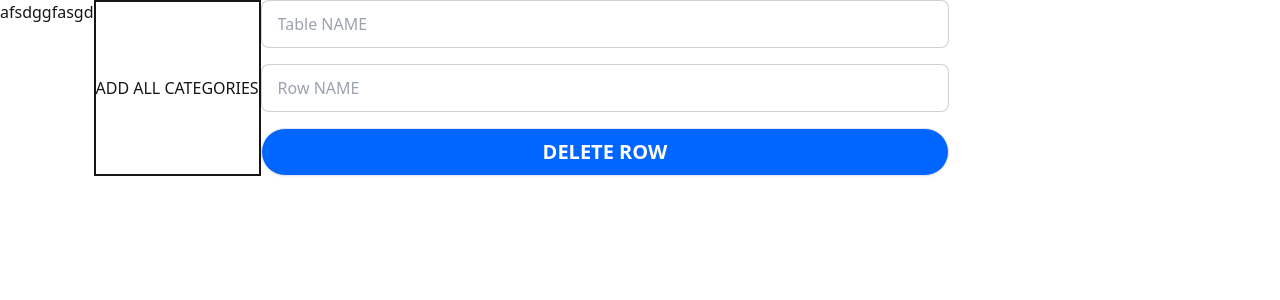
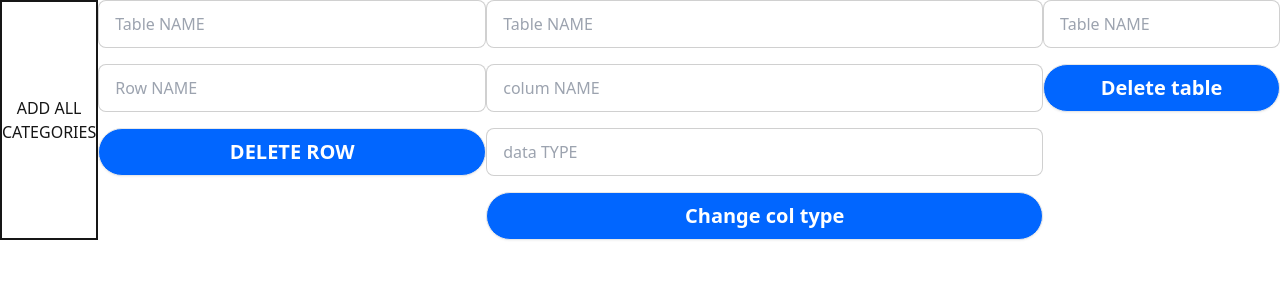
Before and after one commit to Munkhuu-u/expense-fe, a Next.js app: page /dbActions in a window 1280 px wide. Shown: the top 300 px of the page. Built offline with nearby package versions, Linux system fonts and the light colour scheme.

Commit message:
classwork

```diff
--- a/src/components/SignUp.jsx
+++ b/src/components/SignUp.jsx
@@ -2,15 +2,19 @@ import { useRouter } from "next/router";
 import { v4 as uuidv4 } from "uuid";
 import { Logo } from "../icons";
 
-export const SignUp = ({ showLoader, setShowLoader, setNewID }) => {
+export const SignUp = ({
+  showLoader,
+  setShowLoader,
+  signupDuplicate,
+  setSignupDuplicate,
+}) => {
   const router = useRouter();
 
   const AddUserURL = "http://localhost:3001/addUser";
 
   async function handlerSignUp(e) {
+    e.preventDefault();
     setShowLoader("loader");
-
-    e.preventDefault();
 
     const data = {
       name: e.target.Name.value,
@@ -18,8 +22,6 @@ export const SignUp = ({ showLoader, setShowLoader, setNewID }) => {
       password: e.target.Password.value,
       id: uuidv4(),
     };
-
-    setNewID(data.id);
 
     const options = {
       method: "POST",
@@ -30,7 +32,17 @@ export const SignUp = ({ showLoader, setShowLoader, setNewID }) => {
     };
 
     const fetchData = await fetch(AddUserURL, options);
+    console.log("fetchData: ", fetchData);
     const fetchJSON = await fetchData.json();
+    console.log("fetchJSON: ", fetchJSON);
+    if (fetchJSON.message == "SUCCESS") {
+      localStorage.setItem("userID", data.id);
+      setSignupDuplicate(false);
+      setShowLoader("step1");
+    } else {
+      setShowLoader("signup");
+      setSignupDuplicate(true);
+    }
   }
 
   return (
@@ -88,6 +100,9 @@ export const SignUp = ({ showLoader, setShowLoader, setNewID }) => {
             Sign In
           </span>
         </div>
+        <div className={`text-error ${signupDuplicate ? "block" : "hidden"}`}>
+          Your email duplicated, please use another email
+        </div>
       </div>
       <div className="w-1/2 bg-primary"></div>
     </div>
--- a/src/icons/Eye.jsx
+++ b/src/icons/Eye.jsx
@@ -12,8 +12,8 @@ export function Eye() {
         fill="#94A3B8"
       />
       <path
-        fill-rule="evenodd"
-        clip-rule="evenodd"
+        fillRule="evenodd"
+        clipRule="evenodd"
         d="M0.664255 10.5904C0.517392 10.2087 0.517518 9.78563 0.66461 9.40408C2.10878 5.65788 5.7433 3 9.99859 3C14.256 3 17.892 5.66051 19.3347 9.40962C19.4816 9.79127 19.4814 10.2144 19.3344 10.5959C17.8902 14.3421 14.2557 17 10.0004 17C5.74298 17 2.10698 14.3395 0.664255 10.5904ZM14.0004 10C14.0004 12.2091 12.2095 14 10.0004 14C7.79123 14 6.00037 12.2091 6.00037 10C6.00037 7.79086 7.79123 6 10.0004 6C12.2095 6 14.0004 7.79086 14.0004 10Z"
         fill="#94A3B8"
       />
--- a/src/icons/LeftArrow.jsx
+++ b/src/icons/LeftArrow.jsx
@@ -8,8 +8,8 @@ export function LeftArrow() {
       xmlns="http://www.w3.org/2000/svg"
     >
       <path
-        fill-rule="evenodd"
-        clip-rule="evenodd"
+        fillRule="evenodd"
+        clipRule="evenodd"
         d="M12.7906 5.23017C13.0777 5.52875 13.0684 6.00353 12.7698 6.29063L8.83208 10L12.7698 13.7094C13.0684 13.9965 13.0777 14.4713 12.7906 14.7698C12.5035 15.0684 12.0287 15.0777 11.7302 14.7906L7.23017 10.5406C7.08311 10.3992 7 10.204 7 10C7 9.79599 7.08311 9.60078 7.23017 9.45938L11.7302 5.20938C12.0287 4.92228 12.5035 4.93159 12.7906 5.23017Z"
         fill="#0F172A"
       />
--- a/src/icons/RightArrow.jsx
+++ b/src/icons/RightArrow.jsx
@@ -8,8 +8,8 @@ export function RightArrow() {
       xmlns="http://www.w3.org/2000/svg"
     >
       <path
-        fill-rule="evenodd"
-        clip-rule="evenodd"
+        fillRule="evenodd"
+        clipRule="evenodd"
         d="M7.20938 14.7698C6.92228 14.4713 6.93159 13.9965 7.23017 13.7094L11.1679 10L7.23017 6.29062C6.93159 6.00353 6.92228 5.52875 7.20938 5.23017C7.49647 4.93159 7.97125 4.92228 8.26983 5.20937L12.7698 9.45937C12.9169 9.60078 13 9.79599 13 10C13 10.204 12.9169 10.3992 12.7698 10.5406L8.26983 14.7906C7.97125 15.0777 7.49647 15.0684 7.20938 14.7698Z"
         fill="#0F172A"
       />
--- a/src/pages/dbActions.js
+++ b/src/pages/dbActions.js
@@ -47,10 +47,49 @@ async function handlerDeleteRow(e) {
   const fetchJSON = await fetchData.json();
 }
 
+async function handlerChangeDataType(e) {
+  e.preventDefault();
+  const AddCategoryURL = "http://localhost:3001/change-row-type";
+  console.log("e: ", e.target.table.value);
+  const data = {
+    tableName: e.target.table.value,
+    columnName: e.target.col.value,
+    type: e.target.type.value,
+  };
+
+  console.log("data: ", data);
+  const options = {
+    method: "POST",
+    headers: {
+      "Content-Type": "application/json",
+    },
+    body: JSON.stringify(data),
+  };
+
+  const fetchData = await fetch(AddCategoryURL, options);
+  const fetchJSON = await fetchData.json();
+}
+
+async function handlerDeleteTable(e) {
+  e.preventDefault();
+  const DelteTableURL = "http://localhost:3001/delete-table";
+
+  const options = {
+    method: "POST",
+    headers: {
+      "Content-Type": "application/json",
+    },
+    body: JSON.stringify({ tableName: e.target.table.value }),
+  };
+
+  const fetchData = await fetch(DelteTableURL, options);
+  console.log("fetchData: ", fetchData);
+  // const fetchJSON = await fetchData.json();
+}
+
 export default function dbActions() {
   return (
     <div className="w-full flex flex-row">
-      <div>afsdggfasgd</div>
       <button
         className="border-2"
         onClick={() =>
@@ -81,6 +120,46 @@ export default function dbActions() {
           value="DELETE ROW"
         />
       </form>
+
+      <form class="space-y-4" onSubmit={handlerChangeDataType}>
+        <input
+          type="name"
+          placeholder="Table NAME"
+          name="table"
+          class="w-full input input-bordered"
+        />
+        <input
+          type="name"
+          placeholder="colum NAME"
+          name="col"
+          class="w-full input input-bordered"
+        />
+        <input
+          type="name"
+          placeholder="data TYPE"
+          name="type"
+          class="w-full input input-bordered"
+        />
+        <input
+          type="submit"
+          class="btn btn-block bg-primary rounded-3xl text-base-100 text-xl hover:text-primary hover:border-primary hover:border-2 hover:bg-base-100"
+          value="Change col type"
+        />
+      </form>
+
+      <form class="space-y-4" onSubmit={handlerDeleteTable}>
+        <input
+          type="name"
+          placeholder="Table NAME"
+          name="table"
+          class="w-full input input-bordered"
+        />
+        <input
+          type="submit"
+          class="btn btn-block bg-primary rounded-3xl text-base-100 text-xl hover:text-primary hover:border-primary hover:border-2 hover:bg-base-100"
+          value="Delete table"
+        />
+      </form>
     </div>
   );
 }
--- a/src/pages/signup.js
+++ b/src/pages/signup.js
@@ -4,7 +4,7 @@ import React, { useState } from "react";
 export default function signUp() {
   const [showLoader, setShowLoader] = useState("signup");
   const [step, setStep] = useState(1);
-  const [newID, setNewID] = useState("");
+  const [signupDuplicate, setSignupDuplicate] = useState(false);
   return (
     <div>
       <div
@@ -15,7 +15,8 @@ export default function signUp() {
         <SignUp
           showLoader={showLoader}
           setShowLoader={setShowLoader}
-          setNewID={setNewID}
+          signupDuplicate={signupDuplicate}
+          setSignupDuplicate={setSignupDuplicate}
         />
       </div>
       <div className={`${showLoader == "loader" ? "block" : "hidden"}`}>
@@ -27,7 +28,6 @@ export default function signUp() {
           step={step}
           showLoader={showLoader}
           setShowLoader={setShowLoader}
-          newID={newID}
         />
       </div>
       <div className={`${showLoader == "step2" ? "pt-10 block" : "hidden"}`}>
```
Also changed, not shown: src/icons/Spiral.jsx (+15 -15 lines).
